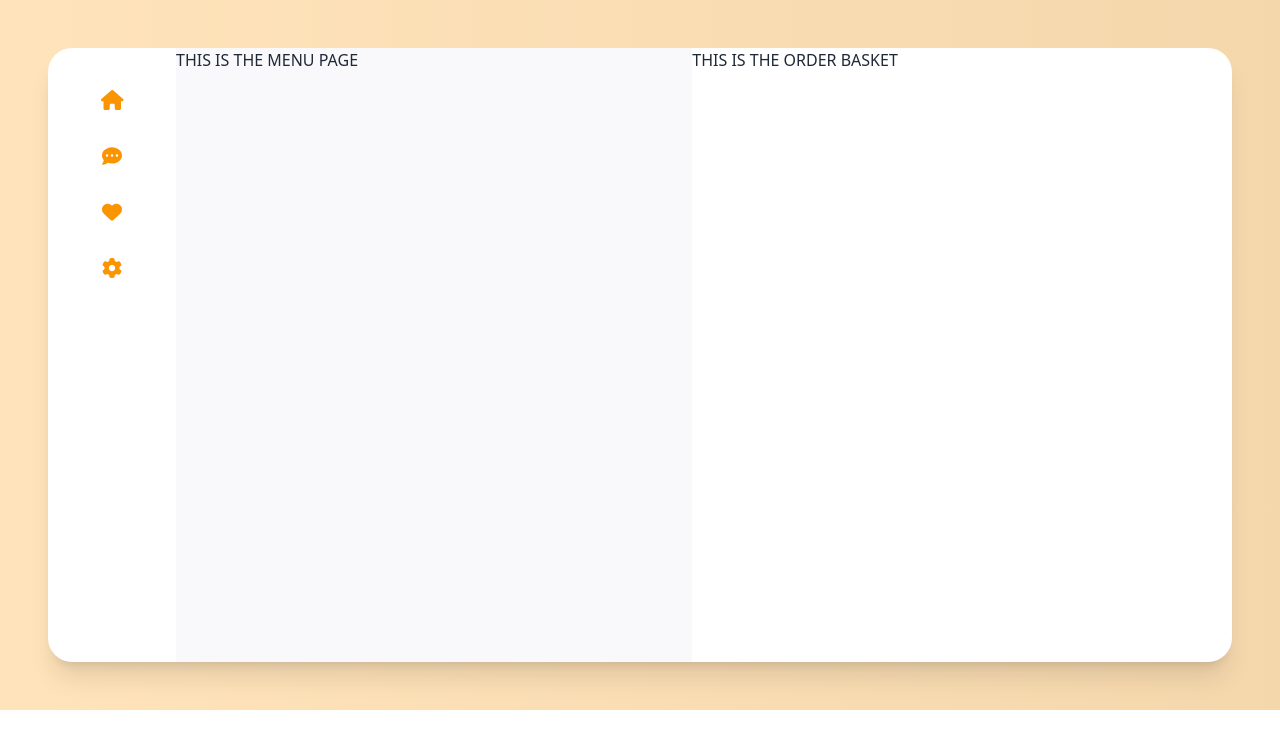
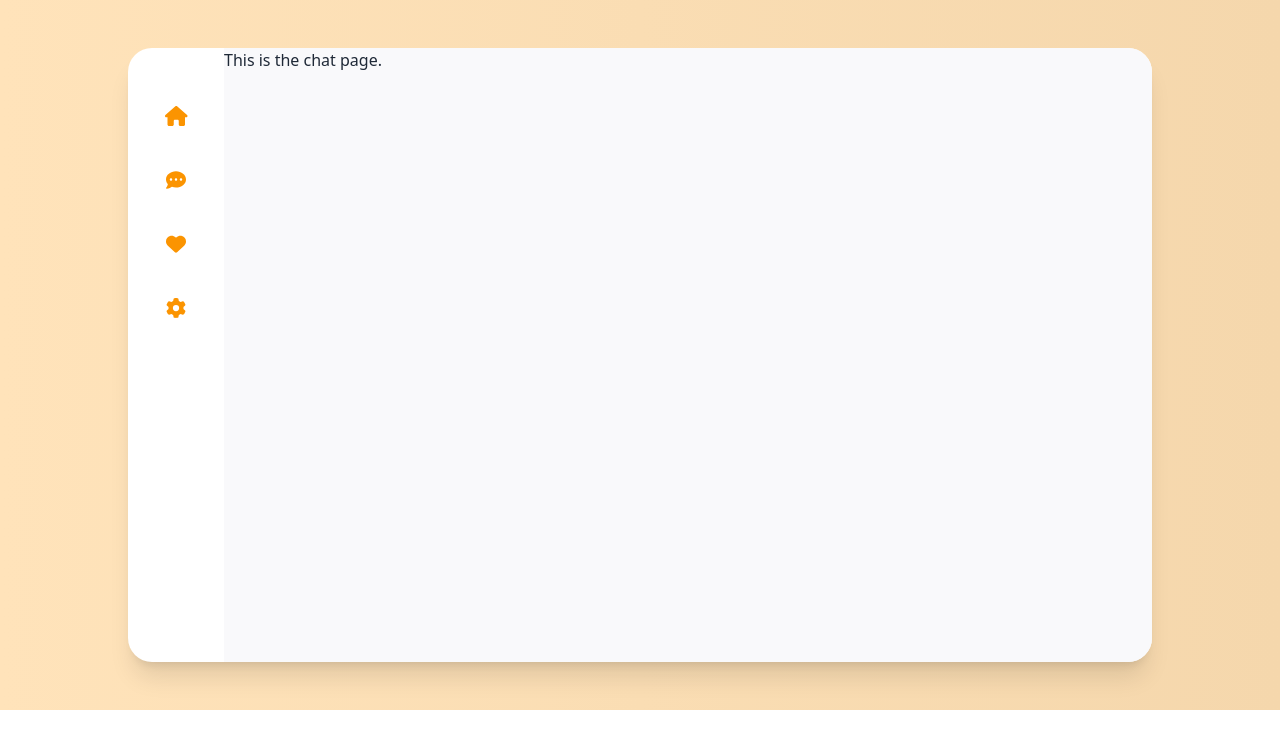
Before and after one commit to izabelaoska/mango-food-delivery, a React (Vite) app: page /chat in a window 1280 px wide. Shown: the top 748 px of the page. Built offline with nearby package versions, Linux system fonts and the light colour scheme.

Commit message:
feat: navigation

```diff
--- a/src/App.tsx
+++ b/src/App.tsx
@@ -1,7 +1,12 @@
 import { Layout } from './components/layout/Layout'
+import { BrowserRouter as Router } from 'react-router-dom'
 
 function App() {
-  return <Layout />
+  return (
+    <Router>
+      <Layout />
+    </Router>
+  )
 }
 
 export default App
--- a/src/components/MainCard/MainCard.tsx
+++ b/src/components/MainCard/MainCard.tsx
@@ -1,19 +1,24 @@
 import React from 'react'
+import { Routes, Route } from 'react-router-dom'
 import { Navbar } from './Navbar'
-import { MenuPage } from './MenuPage'
-import { OrderBasket } from './OrderBasket'
+import { HomePage } from '../../pages/HomePage'
+import { ChatPage } from '../../pages/ChatPage'
+import { FavouritesPage } from '../../pages/FavouritesPage'
+import { SettingsPage } from '../../pages/SettingsPage'
 
 export const MainCard = () => {
   return (
-    <div className="flex w-full h-full">
+    <div className="flex w-full h-full px-20">
       <div className="flex flex-row w-full shadow-xl rounded-3xl bg-[#FFFFFF]">
-        <Navbar />
-        <div className="flex-grow bg-[#F9F9FB]">
-          <MenuPage />
+        <div className="justify-center hidden md:flex md:w-24">
+          <Navbar />
         </div>
-        <div className="flex-grow">
-          <OrderBasket />
-        </div>
+        <Routes>
+          <Route path="/" element={<HomePage />} />
+          <Route path="/chat" element={<ChatPage />} />
+          <Route path="/favourites" element={<FavouritesPage />} />
+          <Route path="/settings" element={<SettingsPage />} />
+        </Routes>
       </div>
     </div>
   )
--- a/src/components/MainCard/Navbar.tsx
+++ b/src/components/MainCard/Navbar.tsx
@@ -1,3 +1,4 @@
+import { Link } from 'react-router-dom'
 import { FontAwesomeIcon } from '@fortawesome/react-fontawesome'
 import {
   faHome,
@@ -8,19 +9,19 @@ import {
 
 export const Navbar = () => {
   return (
-    <div className="flex flex-col items-center w-32">
-      <div className="mt-10">
+    <div className="flex flex-col items-center">
+      <Link to="/" className=" mt-14">
         <FontAwesomeIcon icon={faHome} color="#FB9401" size="lg" />
-      </div>
-      <div className="mt-8">
+      </Link>
+      <Link to="/chat" className="mt-10">
         <FontAwesomeIcon icon={faCommentDots} color="#FB9401" size="lg" />
-      </div>
-      <div className="mt-8">
+      </Link>
+      <Link to="/favourites" className="mt-10">
         <FontAwesomeIcon icon={faHeart} color="#FB9401" size="lg" />
-      </div>
-      <div className="mt-8">
+      </Link>
+      <Link to="/settings" className="mt-10">
         <FontAwesomeIcon icon={faGear} color="#FB9401" size="lg" />
-      </div>
+      </Link>
     </div>
   )
 }
--- /dev/null
+++ b/src/pages/ChatPage.tsx
@@ -0,0 +1,7 @@
+export const ChatPage = () => {
+  return (
+    <div className="flex-grow bg-[#F9F9FB] rounded-tr-3xl rounded-br-3xl">
+      This is the chat page.
+    </div>
+  )
+}
--- /dev/null
+++ b/src/pages/FavouritesPage.tsx
@@ -0,0 +1,7 @@
+export const FavouritesPage = () => {
+  return (
+    <div className="flex-grow bg-[#F9F9FB] rounded-tr-3xl rounded-br-3xl">
+      Favourites Page
+    </div>
+  )
+}
--- /dev/null
+++ b/src/pages/HomePage.tsx
@@ -0,0 +1,15 @@
+import { MenuPage } from '../components/MainCard/MenuPage'
+import { OrderBasket } from '../components/MainCard/OrderBasket'
+
+export const HomePage = () => {
+  return (
+    <>
+      <div className="flex-grow bg-[#F9F9FB] rounded-3xl md:rounded-none">
+        <MenuPage />
+      </div>
+      <div className="flex-grow">
+        <OrderBasket />
+      </div>
+    </>
+  )
+}
--- /dev/null
+++ b/src/pages/SettingsPage.tsx
@@ -0,0 +1,7 @@
+export const SettingsPage = () => {
+  return (
+    <div className="bg-[#F9F9FB] flex-grow rounded-tr-3xl rounded-br-3xl">
+      Settings Page
+    </div>
+  )
+}
```
